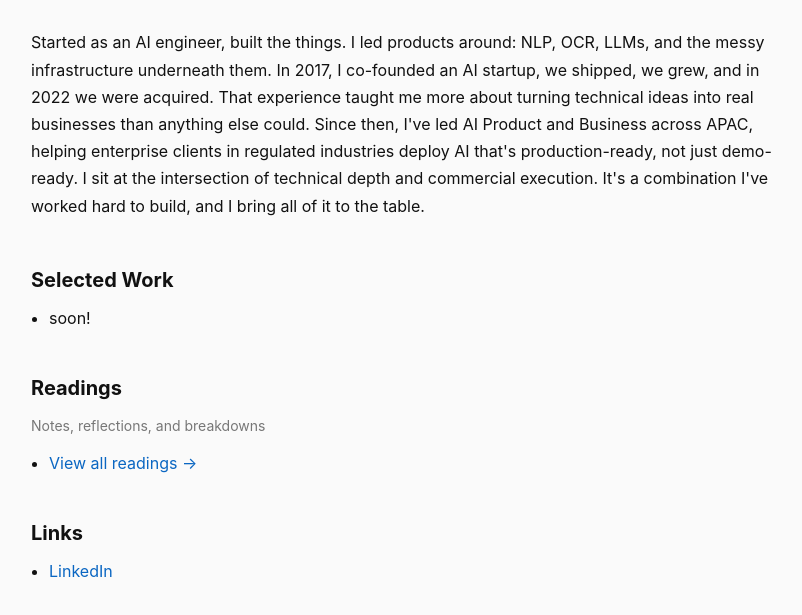
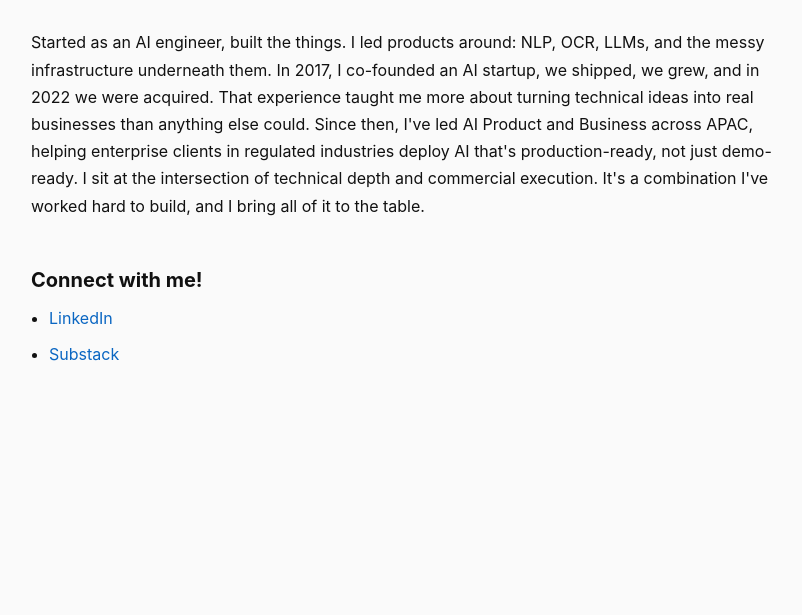
Before and after one commit to timotius-devin/timotius-devin.github.io, a plain HTML site: page index.html in a window 1280 px wide. Shown: the part 197-812 px from the top of the page, without its empty margins (229-1031 px from the left). Drawn offline with Linux system fonts and the light colour scheme.

Commit message:
Update sections in index.html for connections and links

```diff
--- a/index.html
+++ b/index.html
@@ -25,24 +25,12 @@
   </section>
 
   <section>
-    <h2>Selected Work</h2>
-    <ul>
-      <li>soon!</li>
-    </ul>
-  </section>
-
-  <section>
-    <h2>Readings</h2>
-    <p class="muted">Notes, reflections, and breakdowns</p>
-    <ul class="links">
-      <li><a href="/readings/">View all readings →</a></li>
-    </ul>
-  </section>
-
-  <section>
-    <h2>Links</h2>
+    <h2>Connect with me!</h2>
     <ul class="links">
       <li><a href="https://www.linkedin.com/in/timotiusdevin/">LinkedIn</a></li>
+    </ul>
+    <ul class="links">
+      <li><a href="https://substack.com/@timotiusdevin">Substack</a></li>
     </ul>
   </section>
 
```
